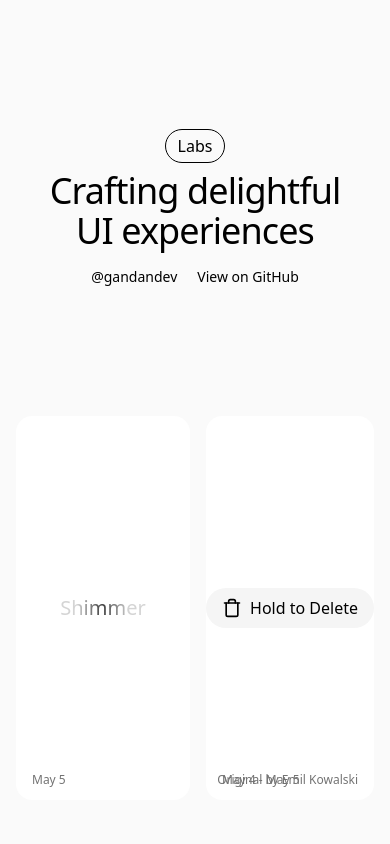
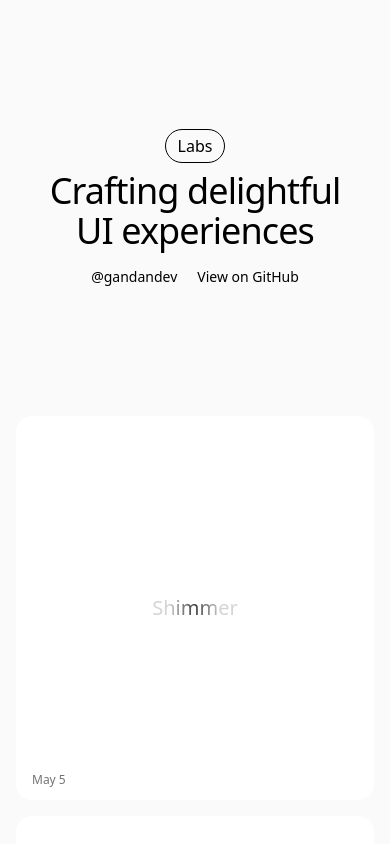
Before and after one commit to gandandev/labs, a SvelteKit app: page / in a window 390 px wide. Shown: the top 844 px of the page. Built offline with nearby package versions, Linux system fonts and the light colour scheme.

Commit message:
fix(meta): ensure single column display on small screens

```diff
--- a/src/routes/+page.svelte
+++ b/src/routes/+page.svelte
@@ -3,7 +3,7 @@
   import { formatDateRange } from '$lib/utils'
 </script>
 
-<div class="grid grid-cols-1 gap-4 p-4 md:grid-cols-2 2xl:grid-cols-3">
+<div class="flex grid-cols-1 flex-col gap-4 p-4 md:grid md:grid-cols-2 2xl:grid-cols-3">
   <div class="relative col-span-2 flex h-96 flex-col items-center justify-center p-5 text-center">
     <span class="rounded-full border px-3 py-1 font-medium">Labs</span>
     <p class="mt-2 text-4xl font-medium tracking-tight text-balance">
```
